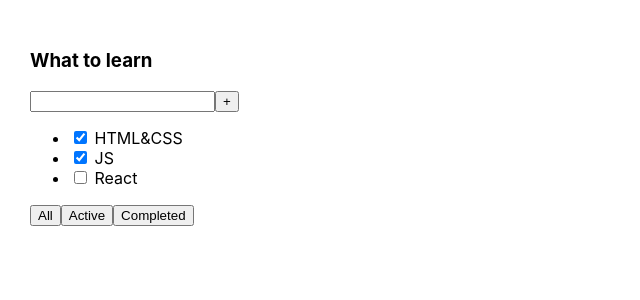
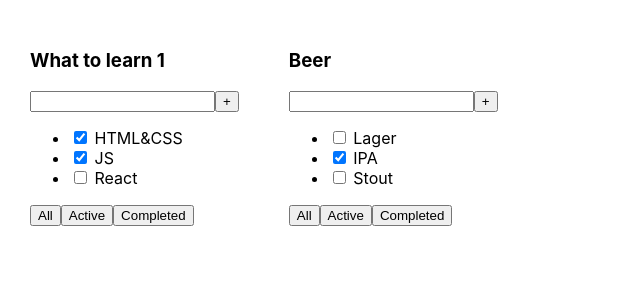
Before and after one commit to Mrleoneed/1-todolist, a React (Create React App) app: page / in a window 1280 px wide. Shown: the top 300 px of the page, without its empty margins (0-640 px from the left). Built offline with nearby package versions, Linux system fonts and the light colour scheme.

Commit message:
01 props

```diff
--- a/src/App.tsx
+++ b/src/App.tsx
@@ -1,30 +1,30 @@
 import React from 'react';
 import './App.css';
+import {Todolist} from "./Todolist";
 
 function App() {
+
+    const task1 = [
+        {id: 1, title: 'HTML&CSS', isDone: true},
+        {id: 2, title: 'JS', isDone: true},
+        {id: 3, title: 'React', isDone: false},
+    ]
+
+    const task2 = [
+        {id: 1, title: 'Lager', isDone: false},
+        {id: 2, title: 'IPA', isDone: true},
+        {id: 3, title: 'Stout', isDone: false},
+    ]
+
     return (
-        <div className="App">
-            <div>
-                <h3>What to learn</h3>
-                <div>
-                    <input/>
-                    <button>+</button>
-                </div>
-                <ul>
-                    <li><input type="checkbox" checked={true}/> <span>HTML&CSS</span></li>
-                    <li><input type="checkbox" checked={true}/> <span>JS</span></li>
-                    <li><input type="checkbox" checked={false}/> <span>React</span></li>
-                </ul>
-                <div>
-                    <button>All</button>
-                    <button>Active</button>
-                    <button>Completed</button>
-                </div>
-            </div>
+        <div className={'App'}>
+            <Todolist title={"What to learn 1"} tasks={task1}/>
+            <Todolist title={"Beer"} tasks={task2}/>
+
         </div>
-    );
+    )
+        ;
 }
 
 
-
 export default App;
--- /dev/null
+++ b/src/Todolist.tsx
@@ -0,0 +1,35 @@
+import React from "react";
+
+type PropsType = {
+    title: string
+    tasks: TaskType []
+}
+
+type TaskType = {
+    id: number
+    title: string
+    isDone: boolean
+}
+
+
+export const Todolist = (props: PropsType) => {
+    return (
+        <div>
+            <h3>{props.title}</h3>
+            <div>
+                <input/>
+                <button>+</button>
+            </div>
+            <ul>
+                <li><input type="checkbox" checked={props.tasks[0].isDone}/> <span>{props.tasks[0].title}</span></li>
+                <li><input type="checkbox" checked={props.tasks[1].isDone}/> <span>{props.tasks[1].title}</span></li>
+                <li><input type="checkbox" checked={props.tasks[2].isDone}/> <span>{props.tasks[2].title}</span></li>
+            </ul>
+            <div>
+                <button>All</button>
+                <button>Active</button>
+                <button>Completed</button>
+            </div>
+        </div>
+    )
+}
```
